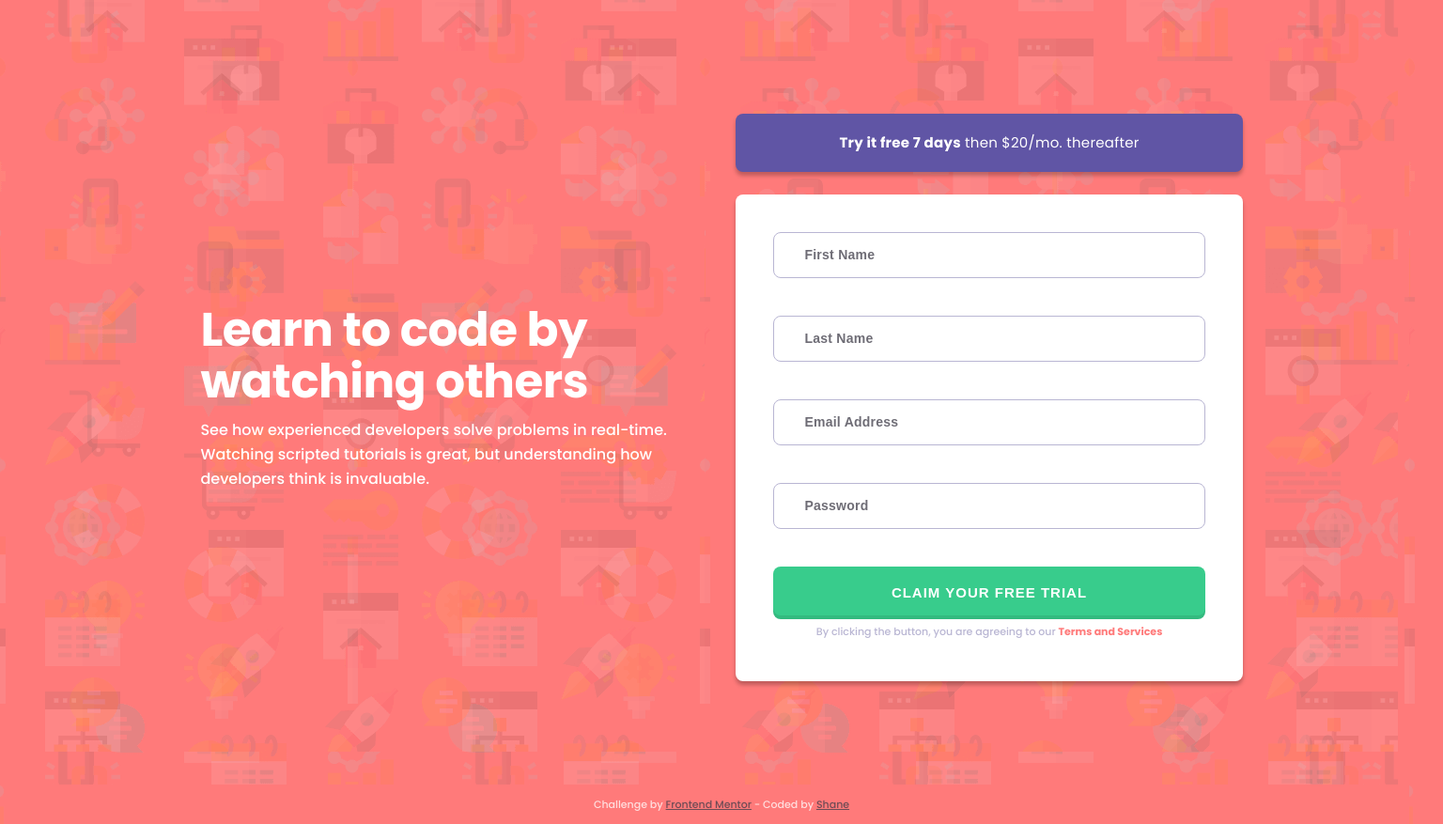
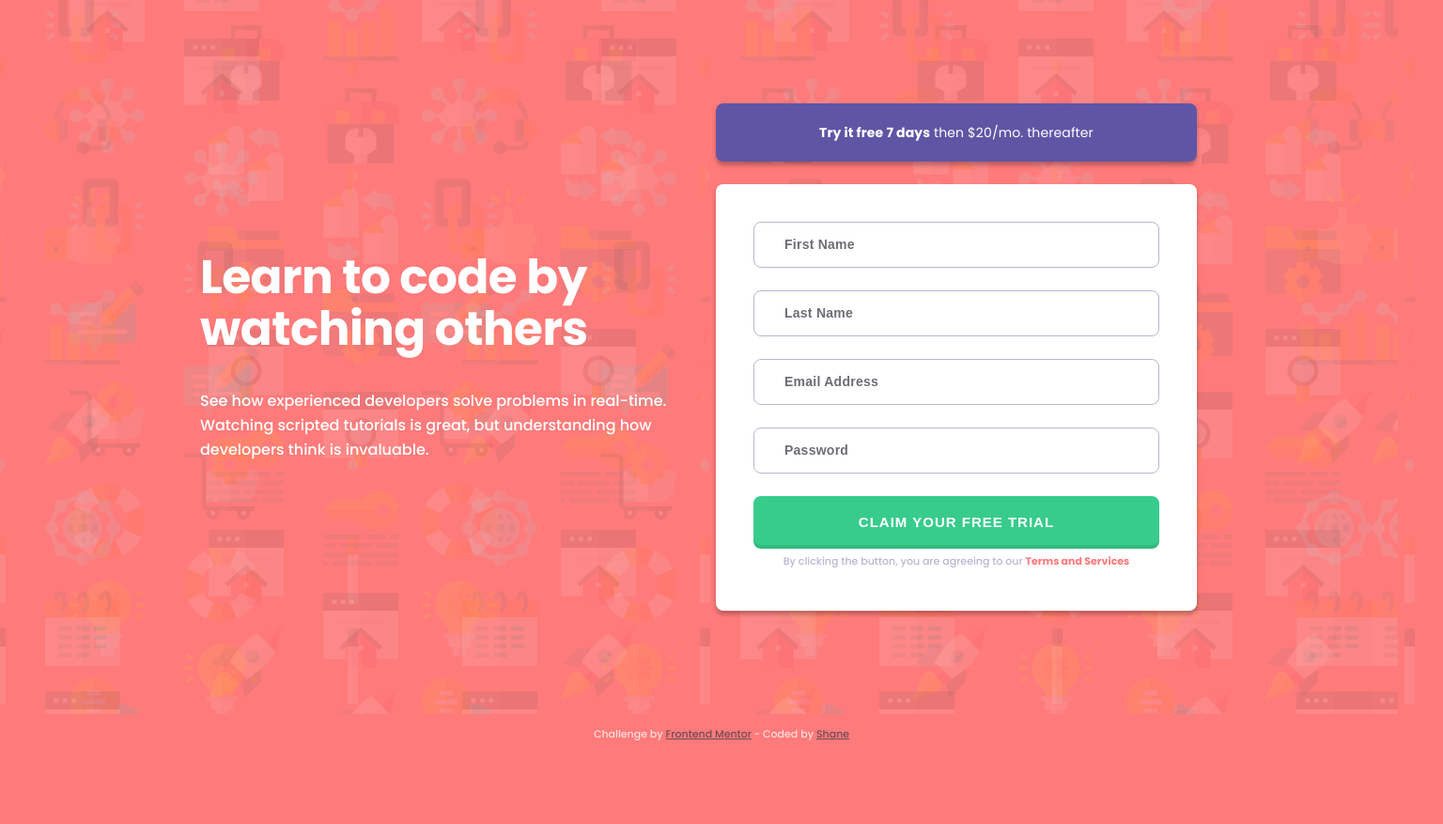
Before and after one commit to ShanePinderDev/intro-component-with-signup-form, a plain HTML site: page index.html in a window 1536 px wide. Shown: the whole page at 94% size. After the commit the page ends 802 px from the top, so only its background shows below. Drawn offline with Linux system fonts and the light colour scheme.

Commit message:
refactored CSS to add more media queries to make component more responsive

```diff
--- a/styles.css
+++ b/styles.css
@@ -102,6 +102,7 @@ body {
   align-items: center;
   background-color: var(--clr-primary-200);
   background-image: url("images/bg-intro-mobile.png");
+  min-height: 100vh;
 }
 
 .header {
@@ -156,7 +157,7 @@ body {
 /* layout */
 
 .container {
-  width: 100%;
+  max-width: 100%;
   max-width: 23.4375rem;
   /* background-color: var(--clr-primary-200);
   background-image: url("images/bg-intro-mobile.png"); */
@@ -203,7 +204,7 @@ body {
 }
 
 .form-control > * + * {
-  margin-top: 1rem;
+  /* margin-top: 1rem; */
 }
 
 .form-field input {
@@ -279,14 +280,23 @@ footer {
   color: hsla(249, 10%, 26%, 0.749);
 }
 
-@media (min-width: 36em) {
+/* @media (min-width: 64em) { */
+
+@media (min-width: 40em) {
   .container {
+    /* background-color: lime; */
     display: flex;
-    gap: 1.25rem;
+    /* justify-content: center; */
+    /* align-items: center; */
+    /* gap: 1.25rem; */
+    /* gap: 0.8rem; */
+    /* max-width: calc(100% - 20px); */
+    /* margin: 0 auto; */
+    /* padding: 0 10px; */
     width: 100%;
     max-width: 64rem;
     background-image: url("images/bg-intro-desktop.png");
-    padding: 7.5625rem 3.125rem 6.875rem;
+    /* padding: 100px 0px 90px; */
   }
 
   .header {
@@ -300,9 +310,18 @@ footer {
     letter-spacing: -0.391667px;
   }
 
+  .header-text {
+    margin-top: 1.75rem;
+  }
+
   .offer {
     margin-top: 0;
-    padding: 1.125rem 1.5625rem;
+    padding: 1.125rem 5px;
+  }
+
+  .offer-text {
+    font-size: var(--fs-200);
+    letter-spacing: 0.107857px;
   }
 
   .submit-terms-text {
@@ -312,20 +331,43 @@ footer {
     text-align: left;
   }
 
+  .form-btn {
+    /* width: 100%; */
+    padding: 0.9375rem 23px;
+
+    font-weight: var(--fw-600);
+    font-size: var(--fs-300);
+    line-height: 1.625rem;
+    letter-spacing: 0.25px;
+  }
+
   footer {
-    width: 100%;
-    max-width: 48rem;
+    max-width: 100%;
+    width: 48rem;
   }
 }
 
 @media (min-width: 64em) {
   .container {
+    /* background-color: aqua; */
     width: 100%;
     max-width: 90rem;
+    padding: 6.25rem 12.5rem 5.625rem;
+    /* padding: 6.875rem 5px 6.875rem; */
+  }
+}
+
+@media (min-width: 86em) {
+  .container {
+    /* background-color: yellow; */
+    max-width: 100%;
+    width: 90rem;
     background-image: url("images/bg-intro-desktop.png");
-    padding: 7.5625rem 10.3125rem 6.875rem;
+    /* padding: 7.5625rem 10.3125rem 6.875rem; */
+    padding: 6.875rem 10.3125rem 6.875rem;
+    /* padding: 110px 100px 110px; */
     display: flex;
-    gap: 2.8125rem;
+    gap: 1.5rem;
   }
 
   .header {
@@ -342,12 +384,18 @@ footer {
   }
 
   .header-text {
-    margin-top: 0.6875rem;
+    /* margin-top: 0.6875rem; */
+    margin-top: 2.25rem;
   }
 
   .offer {
     margin-top: 0;
     padding: 1.125rem 6.875rem;
+  }
+
+  .offer-text {
+    font-size: var(--fs-200);
+    letter-spacing: 0.107857px;
   }
 
   .form-control {
@@ -356,6 +404,10 @@ footer {
 
   .form-control input {
     padding: 1rem 2rem;
+  }
+
+  .form-control > * + * {
+    /* margin-top: 0.75rem; */
   }
 
   .form-btn {
```
